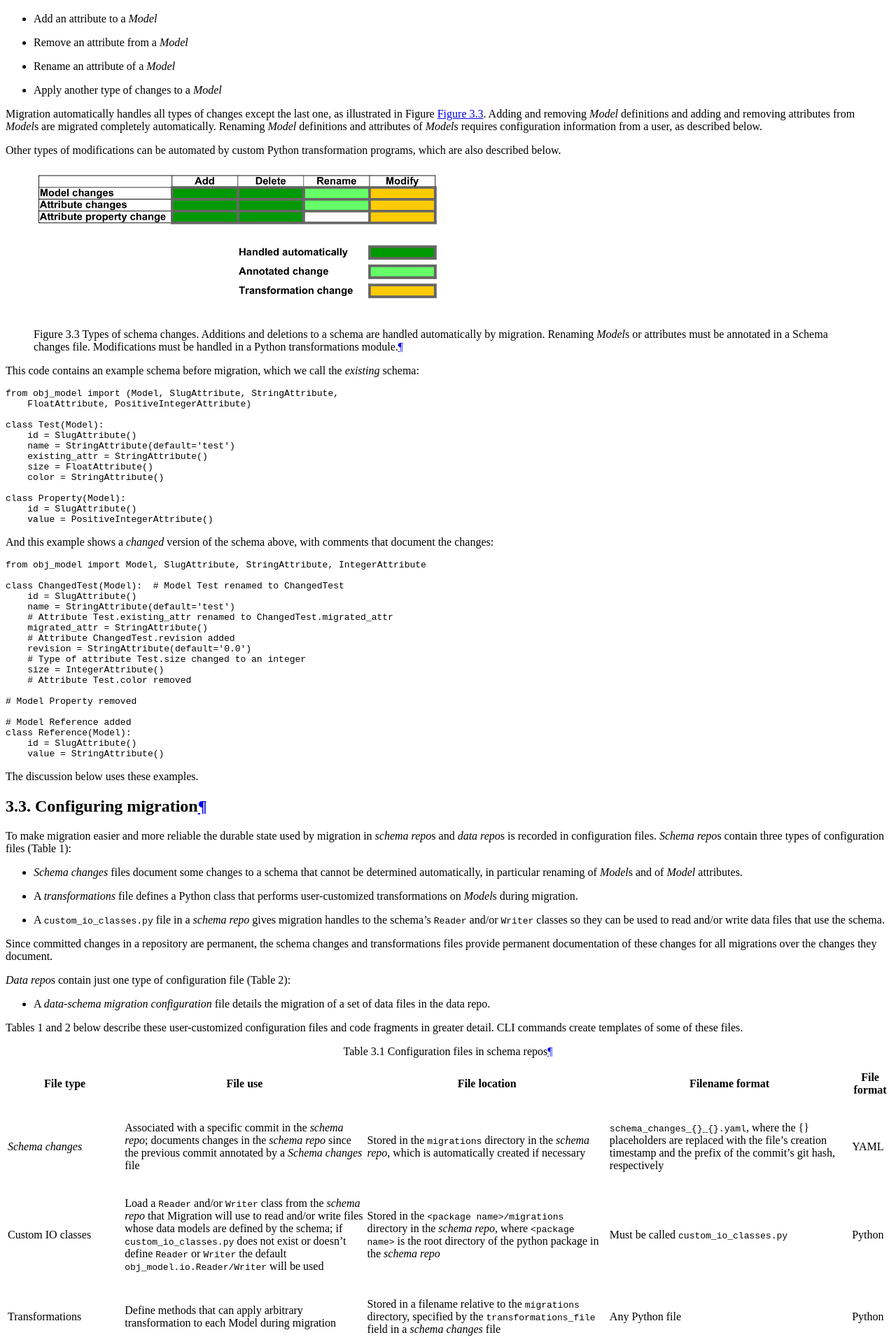
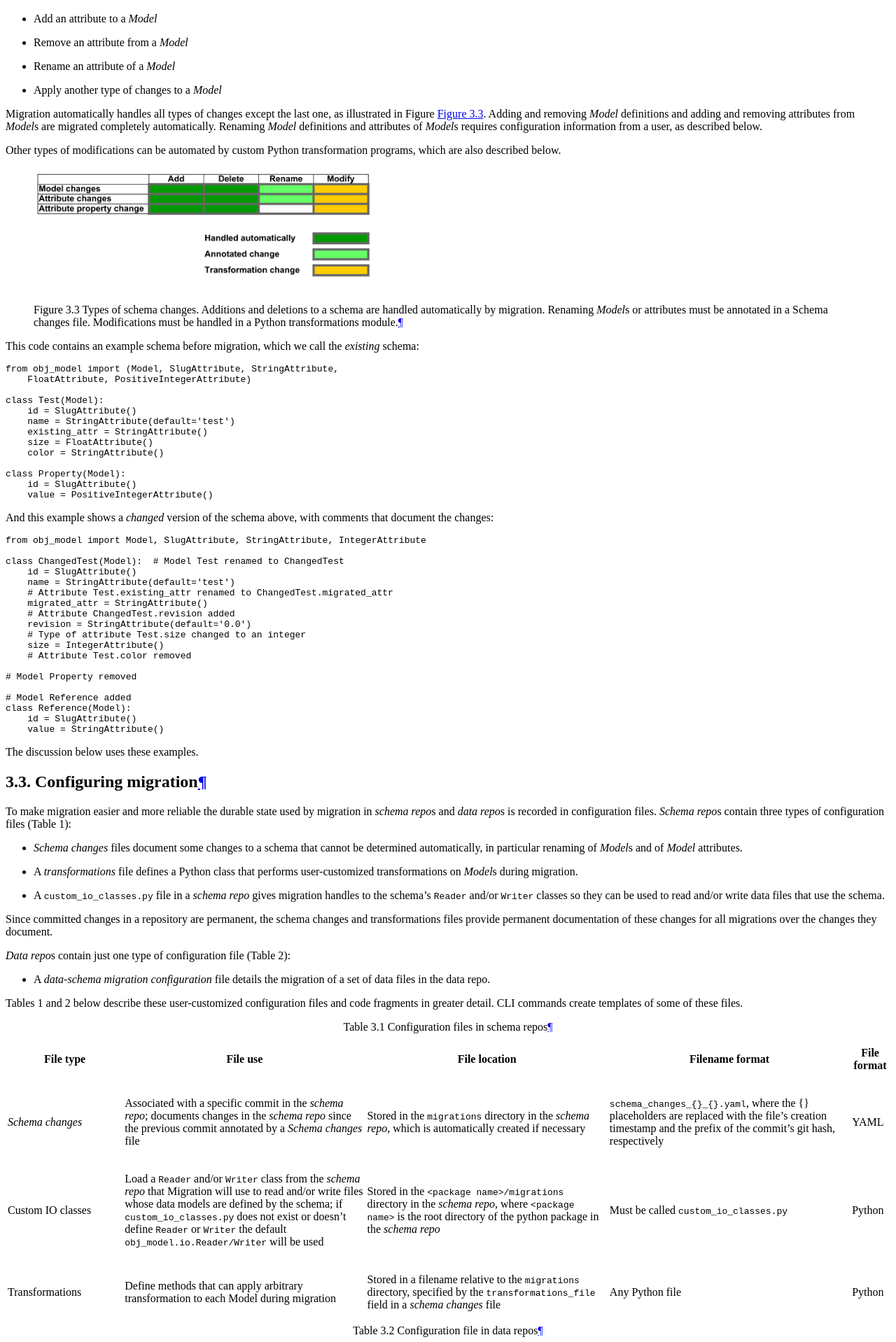
Before and after one commit to KarrLab/obj_tables, a Sphinx documentation site: the page built from docs/migration.rst, in a window 1280 px wide. Shown: the part 1723-3641 px from the top of the page at 70% size. Built offline with Sphinx 7.4.7 and the Read the Docs theme 2.0.0, drawn with Linux system fonts in a browser that asks for light colours; pages that are not in the unit, such as notebooks, are missing from menus.

Commit message:
adjust fig. sizes

```diff
--- a/docs/migration.rst
+++ b/docs/migration.rst
@@ -82,7 +82,7 @@ which are also described below.
 
 .. _figure_types_of_schema_changes:
 .. figure:: migration/figures/types_of_schema_changes.png
-    :width: 600
+    :width: 500
     :alt: Types of schema changes
 
     Types of schema changes.
@@ -163,7 +163,7 @@ All schema changes files contain these fields:
 
 .. _figure_commit_dependencies:
 .. figure:: migration/figures/commit_dependencies.png
-    :width: 600
+    :width: 800
     :alt: Dependency graph of git commits and schema changes files that describe them
 
     Dependency graph of Git commits that change a schema and the schema changes files that describe them.
@@ -244,7 +244,7 @@ A migration of the data file will start at the specified commit in the *schema r
 Schema repo metadata worksheet in an Excel file is illustrated below:
 
 .. figure:: migration/figures/schema_git_metadata.png
-    :width: 600
+    :width: 400
     :alt: Example Schema repo metadata worksheet in an Excel data file
 
     Example Schema repo metadata worksheet in an Excel data file.
@@ -297,7 +297,7 @@ We illustrate incorrect and correct placement of Schema changes files in Figure
 
 .. _figure_schema_changes_topological_sort:
 .. figure:: migration/figures/schema_changes_topological_sort.png
-    :width: 600
+    :width: 400
     :alt: Placement of schema changes commits in a Git history
 
     Placement of schema changes commits in a Git history (this figure reuses the legend in
```
